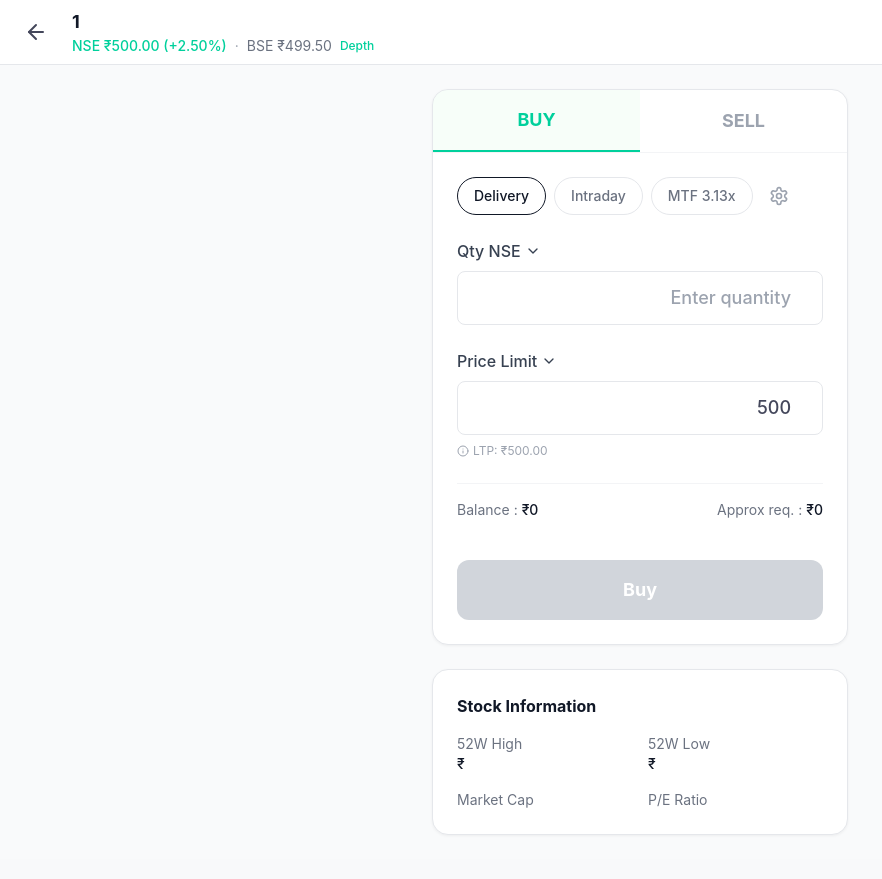
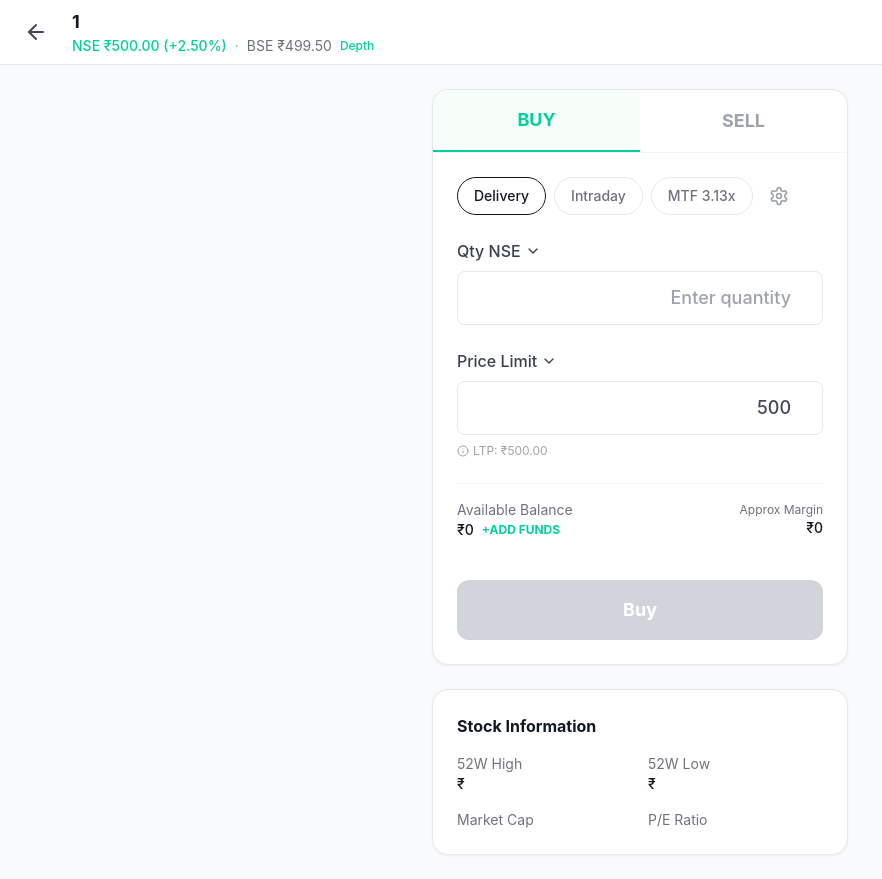
Before and after one commit to Mmaneesh007/india-trade, a React (Vite) app in the folder frontend/: page /trade/1 in a window 1280 px wide. Shown: the whole page, without its empty margins (0-882 px from the left). Built offline with nearby package versions, Linux system fonts and the light colour scheme; no server answers.

Commit message:
feat: Add Funds button to Trade Page

```diff
--- a/frontend/src/pages/TradePage.jsx
+++ b/frontend/src/pages/TradePage.jsx
@@ -5,6 +5,8 @@ import api from '../api';
 import { supabase } from '../supabaseClient';
 
 import { io } from 'socket.io-client';
+
+import AddFundsModal from '../components/AddFundsModal';
 
 export default function TradePage() {
     const { symbol } = useParams();
@@ -24,6 +26,7 @@ export default function TradePage() {
     const [balance, setBalance] = useState(0);
     const [loadingBalance, setLoadingBalance] = useState(true);
 
+    const [showAddFunds, setShowAddFunds] = useState(false);
     const [brokerStatus, setBrokerStatus] = useState(null);
 
     useEffect(() => {
@@ -57,11 +60,19 @@ export default function TradePage() {
         setLoadingBalance(true);
         try {
             const res = await api.get(`/api/trading/funds/${userId}`);
-            if (res.data?.availablecash) {
-                setBalance(parseFloat(res.data.availablecash));
+            // Angel One API might return net net fund or availablecash
+            if (res.data?.success === false) {
+                // Fallback if API fails (e.g. wrong key)
+                console.warn("Broker funds fetch failed, defaulting to 0");
+                setBalance(0);
+            } else if (res.data?.availablecash || res.data?.net) {
+                setBalance(parseFloat(res.data.availablecash || res.data.net));
+            } else {
+                setBalance(0);
             }
         } catch (err) {
             console.error('Error fetching broker funds:', err);
+            setBalance(0);
         } finally {
             setLoadingBalance(false);
         }
@@ -227,6 +238,19 @@ export default function TradePage() {
         }
     };
 
+    const handleAddFundsClick = () => {
+        if (brokerStatus?.connected) {
+            // If connected to broker, redirect/alert
+            const confirm = window.confirm("You are connected to Angel One.\n\nTo trade with real money, you must add funds directly in your Angel One account.\n\nDo you want to go to Angel One website?");
+            if (confirm) {
+                window.open('https://trade.angelone.in/funds', '_blank');
+            }
+        } else {
+            // Paper trading
+            setShowAddFunds(true);
+        }
+    };
+
     if (loading) {
         return (
             <div className="min-h-screen bg-gray-50 flex items-center justify-center">
@@ -374,19 +398,29 @@ export default function TradePage() {
                             />
                             <div className="flex items-center gap-1 text-xs text-gray-400">
                                 <Info size={12} />
-                                <span>LTP: ₹{currentPrice?.toFixed(2)}</span>
+                                <span onClick={() => { if (currentPrice) setPrice(currentPrice.toFixed(2)) }} className="cursor-pointer hover:text-groww-primary">
+                                    LTP: ₹{currentPrice?.toFixed(2)}
+                                </span>
                             </div>
                         </div>
 
                         {/* Balance & Approx */}
                         <div className="flex justify-between items-center py-4 border-t border-gray-100 text-sm">
-                            <div>
-                                <span className="text-gray-500">Balance : </span>
-                                <span className="font-medium text-gray-900">₹{balance.toLocaleString()}</span>
+                            <div className="flex flex-col">
+                                <span className="text-gray-500">Available Balance</span>
+                                <div className="flex items-center gap-2">
+                                    <span className="font-medium text-gray-900">₹{balance?.toLocaleString('en-IN') || '0'}</span>
+                                    <button
+                                        onClick={handleAddFundsClick}
+                                        className="text-groww-primary text-xs font-bold hover:underline"
+                                    >
+                                        +ADD FUNDS
+                                    </button>
+                                </div>
                             </div>
-                            <div>
-                                <span className="text-gray-500">Approx req. : </span>
-                                <span className="font-medium text-gray-900">₹{parseFloat(approxRequired).toLocaleString()}</span>
+                            <div className="text-right">
+                                <span className="text-gray-500 text-xs block">Approx Margin</span>
+                                <span className="font-medium text-gray-900">₹{parseFloat(approxRequired).toLocaleString('en-IN')}</span>
                             </div>
                         </div>
 
@@ -427,6 +461,16 @@ export default function TradePage() {
                     </div>
                 </div>
             </div>
+
+            <AddFundsModal
+                isOpen={showAddFunds}
+                onClose={() => setShowAddFunds(false)}
+                userId={user?.id}
+                onSuccess={(newBal) => {
+                    setBalance(newBal);
+                    alert(`Funds added! New Balance: ₹${newBal}`);
+                }}
+            />
         </div>
     );
 }
```
